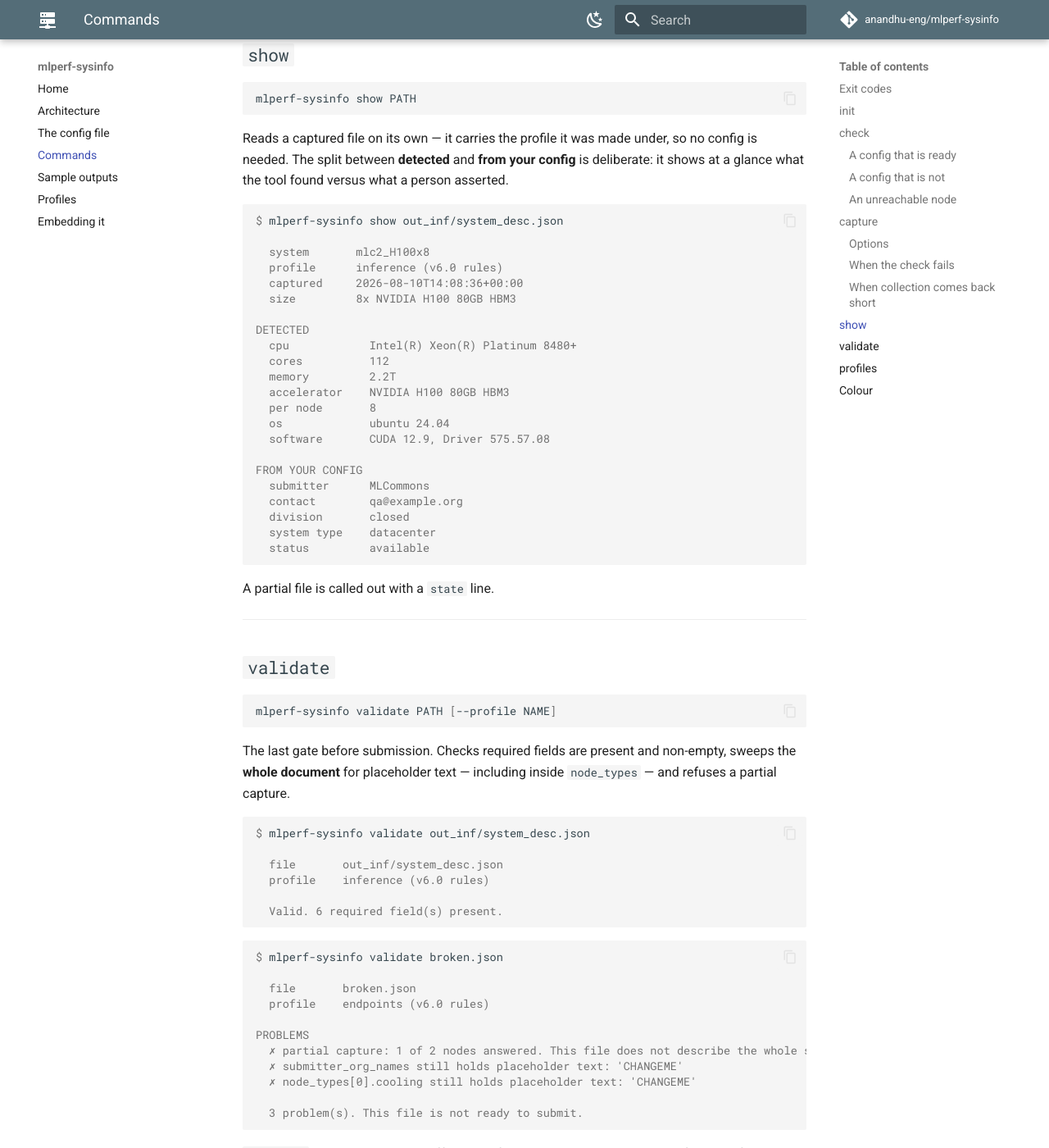
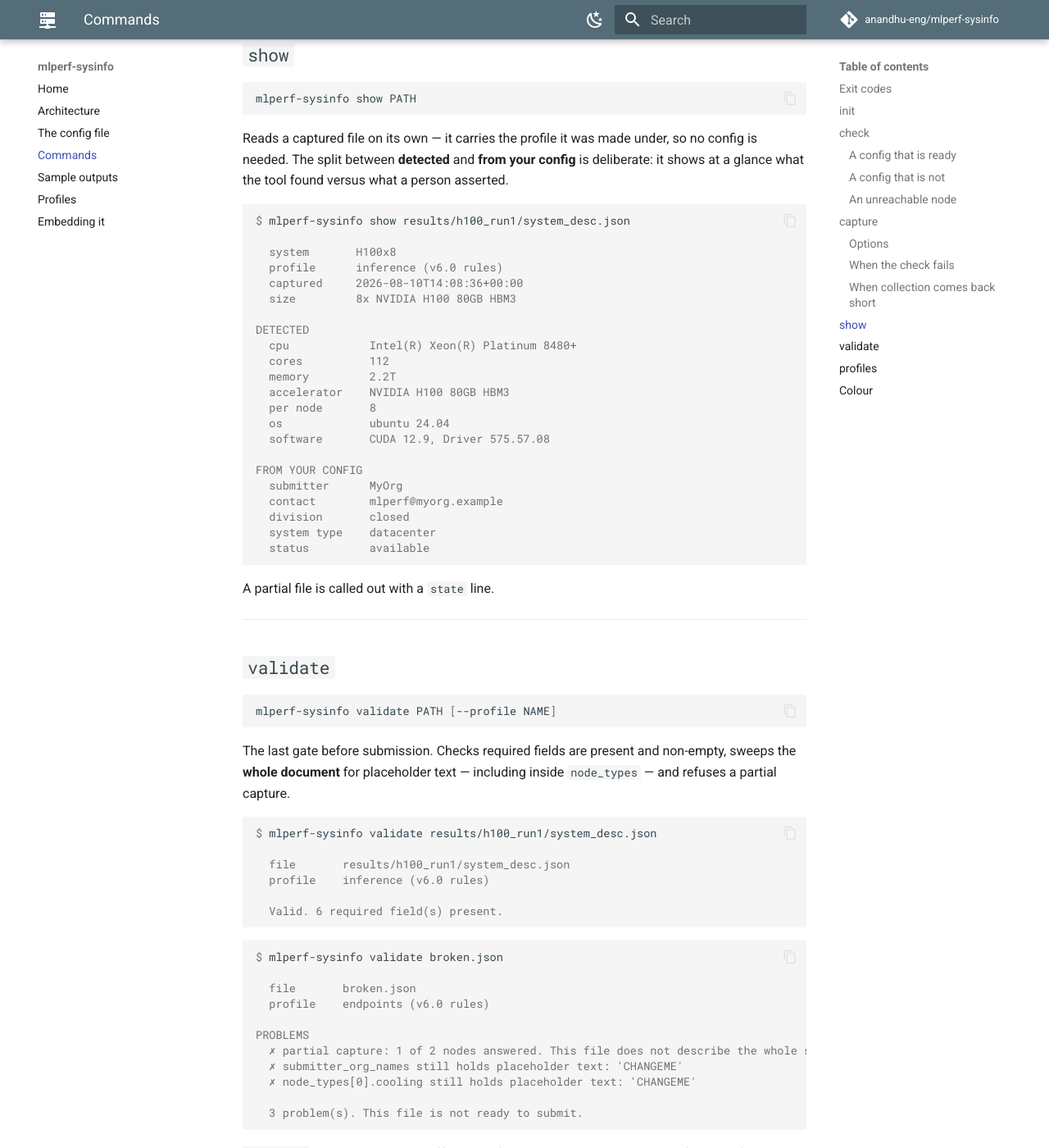
Before and after one commit to mlcommons/mlperf-sysinfo, an MkDocs documentation site: the page built from docs/commands.md, in a window 1280 px wide and 1400 px high, scrolled down 4261 px. Shown: the whole window at 82% size. Built offline with MkDocs 1.6.1 and Material for MkDocs 9.7.7, drawn with Linux system fonts in a browser that asks for light colours; comment, search, counter and statistics services are not loaded; some of the changed text lies outside the part shown.

Commit message:
Neutralise internal paths and identifiers in the docs
The captured hardware data is unchanged -- only the output paths and the
system label, both of which were mine to choose, are now generic. Internal
filesystem layout does not need to be world-readable.

Co-Authored-By: Claude Opus 5 <noreply@anthropic.com>

````diff
--- a/docs/commands.md
+++ b/docs/commands.md
@@ -64,7 +64,7 @@ collected and nothing is written.
 $ mlperf-sysinfo check -c sysinfo.yaml
 
   profile    endpoints (v6.0 rules)
-  output     /data/common/anandhu/verify/out/system_desc.json
+  output     results/h100_run1/system_desc.json
 
 NODES
   ✓ this machine   included
@@ -86,7 +86,7 @@ submission file.
 $ mlperf-sysinfo check -c ph.yaml
 
   profile    endpoints (v6.0 rules)
-  output     /data/common/anandhu/verify/out_ph/system_desc.json
+  output     results/h100_run1/system_desc.json
 
 NODES
   ✓ this machine   included
@@ -145,9 +145,9 @@ $ mlperf-sysinfo capture -c sysinfo.yaml
 
   1 node(s) - 8 accelerators - profile endpoints
 
-  Written  /data/common/anandhu/sysinfo-qa/verify/out/system_desc.json
+  Written  results/h100_run1/system_desc.json
 
-  Next: mlperf-sysinfo show .../out/system_desc.json
+  Next: mlperf-sysinfo show results/h100_run1/system_desc.json
 ```
 
 ### Options
@@ -205,9 +205,9 @@ deliberate: it shows at a glance what the tool found versus what a person
 asserted.
 
 ```console
-$ mlperf-sysinfo show out_inf/system_desc.json
+$ mlperf-sysinfo show results/h100_run1/system_desc.json
 
-  system       mlc2_H100x8
+  system       H100x8
   profile      inference (v6.0 rules)
   captured     2026-08-10T14:08:36+00:00
   size         8x NVIDIA H100 80GB HBM3
@@ -222,8 +222,8 @@ DETECTED
   software       CUDA 12.9, Driver 575.57.08
 
 FROM YOUR CONFIG
-  submitter      MLCommons
-  contact        qa@example.org
+  submitter      MyOrg
+  contact        mlperf@myorg.example
   division       closed
   system type    datacenter
   status         available
@@ -244,9 +244,9 @@ non-empty, sweeps the **whole document** for placeholder text — including
 inside `node_types` — and refuses a partial capture.
 
 ```console
-$ mlperf-sysinfo validate out_inf/system_desc.json
+$ mlperf-sysinfo validate results/h100_run1/system_desc.json
 
-  file       out_inf/system_desc.json
+  file       results/h100_run1/system_desc.json
   profile    inference (v6.0 rules)
 
   Valid. 6 required field(s) present.
````
Also changed, not shown: docs/index.md (+2 -2 lines), docs/outputs.md (+6 -6 lines).
